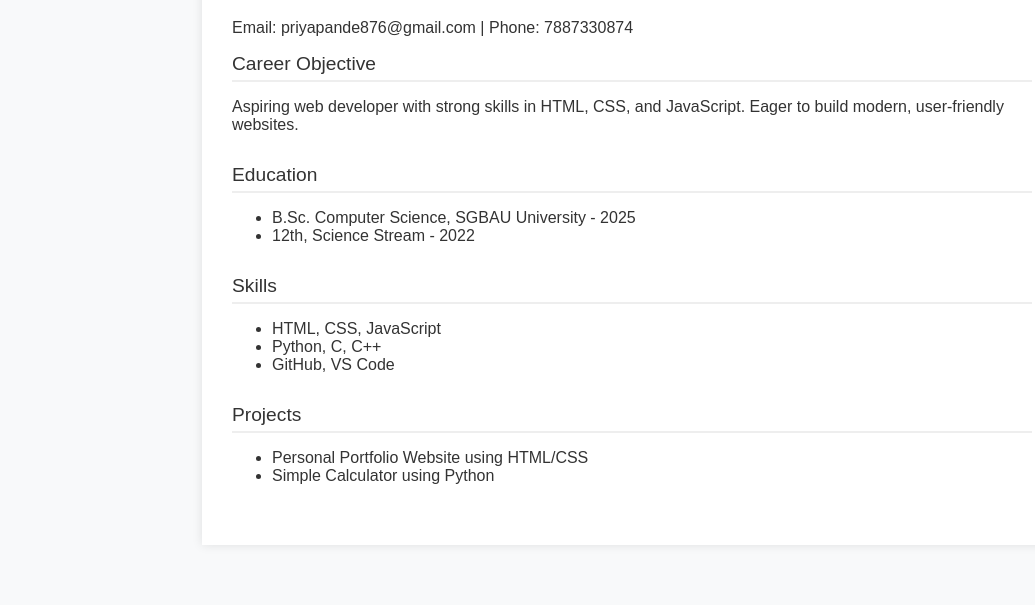
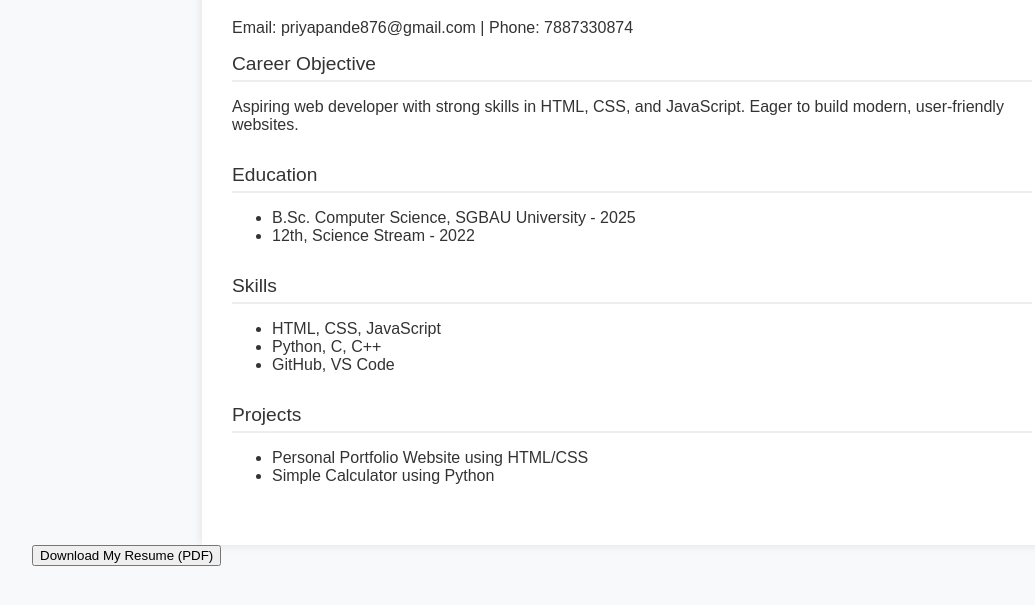
Before and after one commit to Misspriyapande/pandepriya.github.io, a plain HTML site: page index.html in a window 1280 px wide. Shown: the part 131-736 px from the top of the page, without its empty margins (8-1043 px from the left). Drawn offline with Linux system fonts and the light colour scheme.

Commit message:
Update index.html

```diff
--- a/index.html
+++ b/index.html
@@ -67,5 +67,9 @@
       </ul>
     </div>
   </div>
+  <a href="https://github.com/misspriyapande/misspriyapande.github.io/blob/main/your-resume.pdf" target="_blank">
+  <button>Download My Resume (PDF)</button>
+</a>
+
 </body>
 </html>
```
